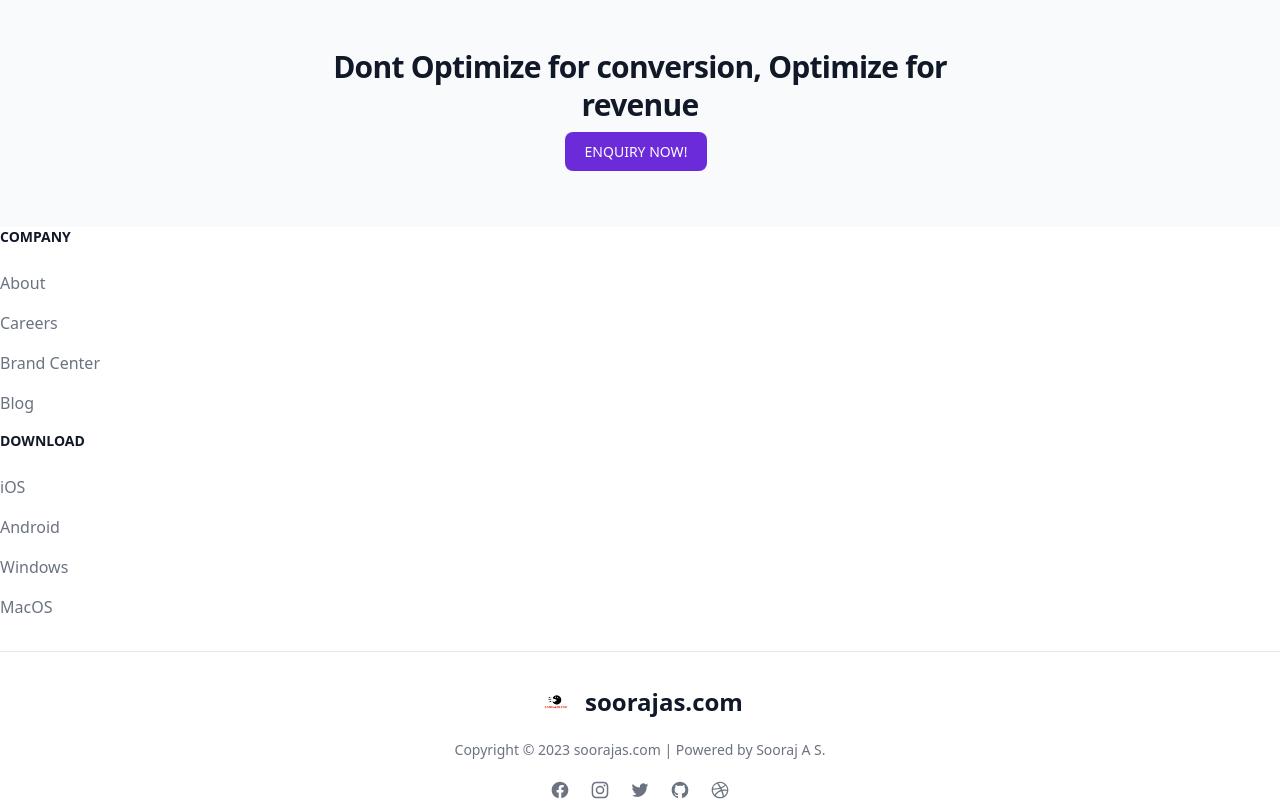
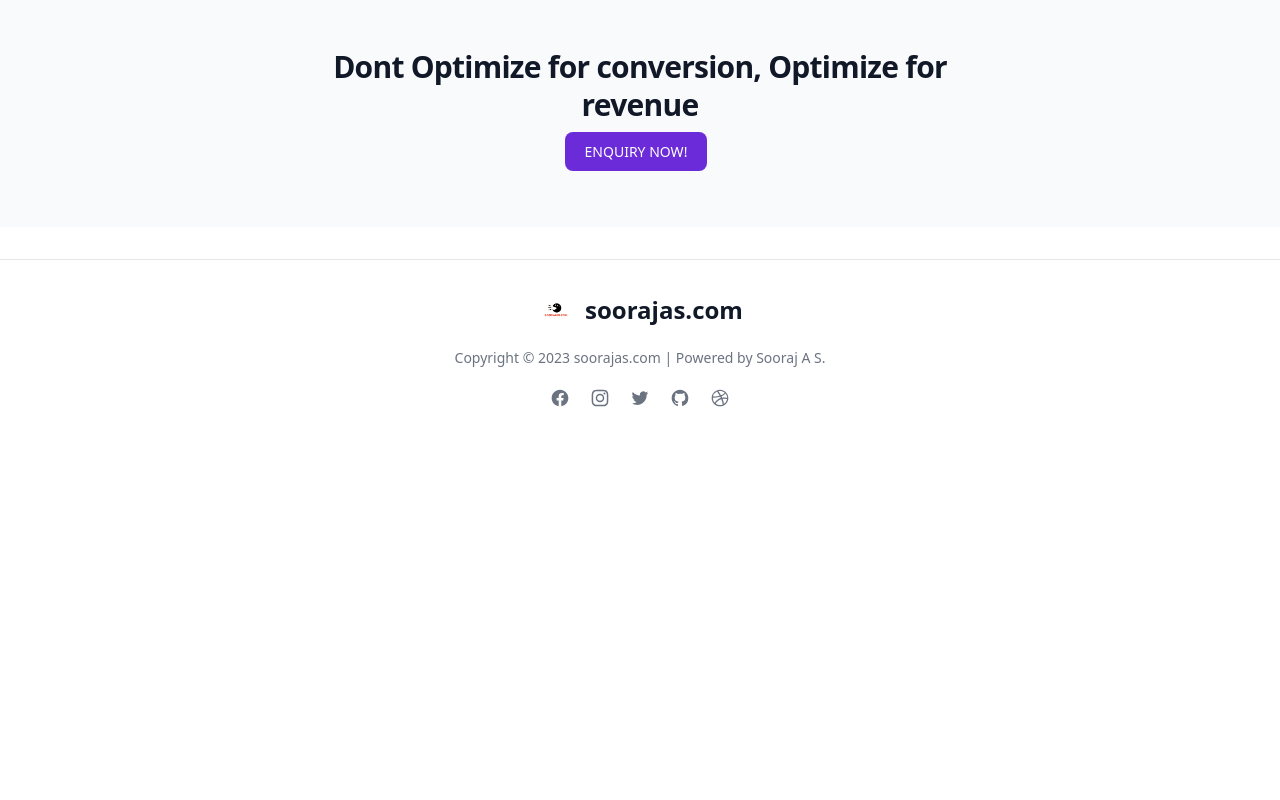
Before and after one commit to Sooraj987/SEO-ADS, a website: page index.html in a window 1280 px wide. Shown: the part 4831-5631 px from the top of the page. After the commit the page ends 5239 px from the top, so only its background shows below. Drawn offline with nearby package versions, Linux system fonts and the light colour scheme; a script that the page names is missing.

Commit message:
Update index.html

```diff
--- a/index.html
+++ b/index.html
@@ -496,43 +496,8 @@
     </section>
     <!-- End block -->
 
-                    </ul>
-                </div>
-                <div>
-                    <h3 class="mb-6 text-sm font-semibold text-gray-900 uppercase dark:text-white">Company</h3>
-                    <ul class="text-gray-500 dark:text-gray-400">
-                        <li class="mb-4">
-                            <a href="#" class=" hover:underline">About</a>
-                        </li>
-                        <li class="mb-4">
-                            <a href="#" class="hover:underline">Careers</a>
-                        </li>
-                        <li class="mb-4">
-                            <a href="#" class="hover:underline">Brand Center</a>
-                        </li>
-                        <li class="mb-4">
-                            <a href="#" class="hover:underline">Blog</a>
-                        </li>
-                    </ul>
-                </div>
-                <div>
-                    <h3 class="mb-6 text-sm font-semibold text-gray-900 uppercase dark:text-white">Download</h3>
-                    <ul class="text-gray-500 dark:text-gray-400">
-                        <li class="mb-4">
-                            <a href="#" class="hover:underline">iOS</a>
-                        </li>
-                        <li class="mb-4">
-                            <a href="#" class="hover:underline">Android</a>
-                        </li>
-                        <li class="mb-4">
-                            <a href="#" class="hover:underline">Windows</a>
-                        </li>
-                        <li class="mb-4">
-                            <a href="#" class="hover:underline">MacOS</a>
-                        </li>
-                    </ul>
-                </div>
-            </div>
+
+
             <hr class="my-6 border-gray-200 sm:mx-auto dark:border-gray-700 lg:my-8">
             <div class="text-center">
                 <a href="#" class="flex items-center justify-center mb-5 text-2xl font-semibold text-gray-900 dark:text-white">
```
